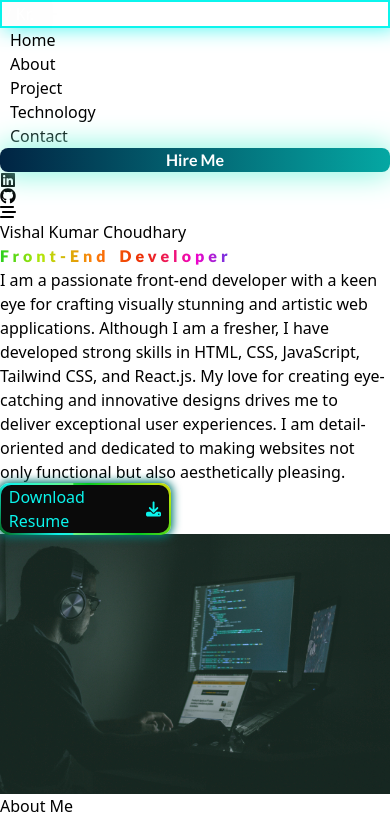
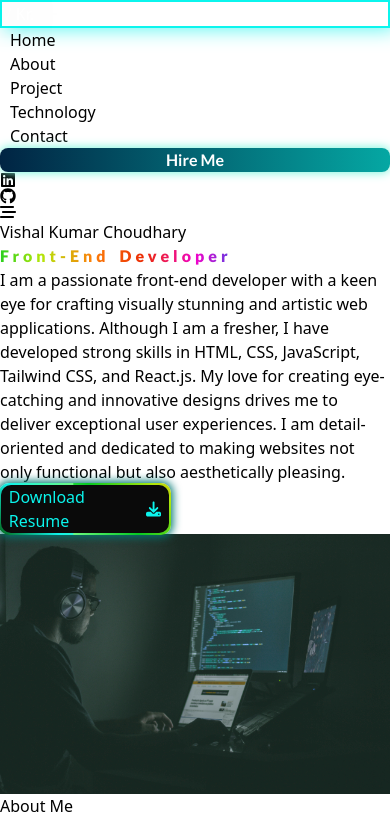
Before and after one commit to VishalChoudhary01/portfolio_react1, a React (Vite) app: page / in a window 390 px wide. Shown: the top 816 px of the page. Built offline with nearby package versions, Linux system fonts and the light colour scheme; no server answers; a web font is replaced by a local one.

Commit message:
decrease shadow of hire

```diff
--- a/src/index.css
+++ b/src/index.css
@@ -220,3 +220,10 @@ padding: 0 10px;
     transform: scaleX(1);
   }
 }
+
+@media (min-width: 350px) and (max-width:480px) {
+  .hireMe {
+    box-shadow: 0 0 10px 1px #7ff6de;
+  }
+
+}
```
